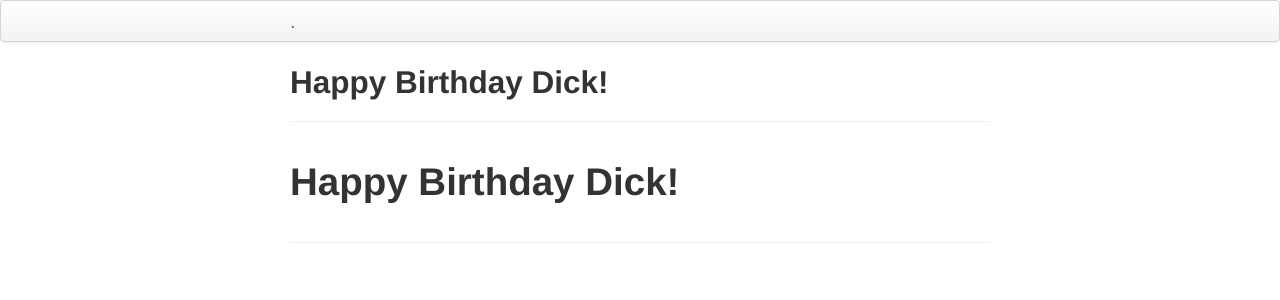
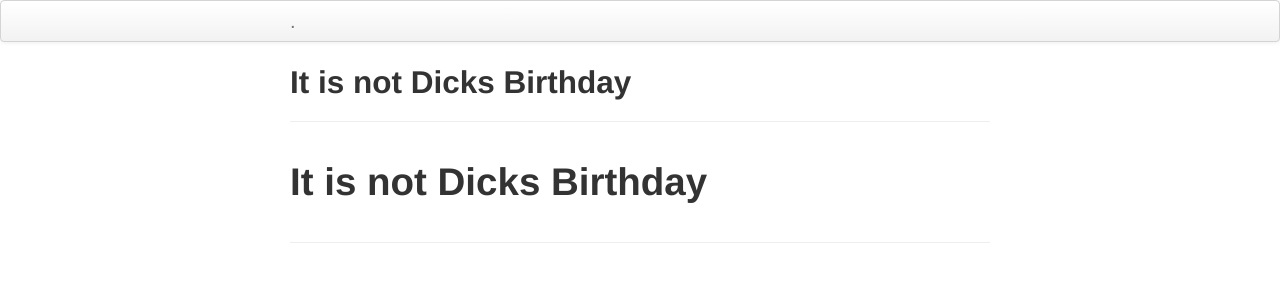
Before and after one commit to kyle-work/isitdicksbirthday.com, a Jekyll site: the page built from index.md, in a window 1280 px wide. Shown: the top 300 px of the page. Built offline with Jekyll 4.4.1, drawn with Linux system fonts in a browser that asks for light colours; our own code applies the rules of GitHub Pages for plain Markdown files.

Commit message:
Update index.md

```diff
--- a/index.md
+++ b/index.md
@@ -1 +1 @@
-# Happy Birthday Dick!
+# It is not Dicks Birthday
```
